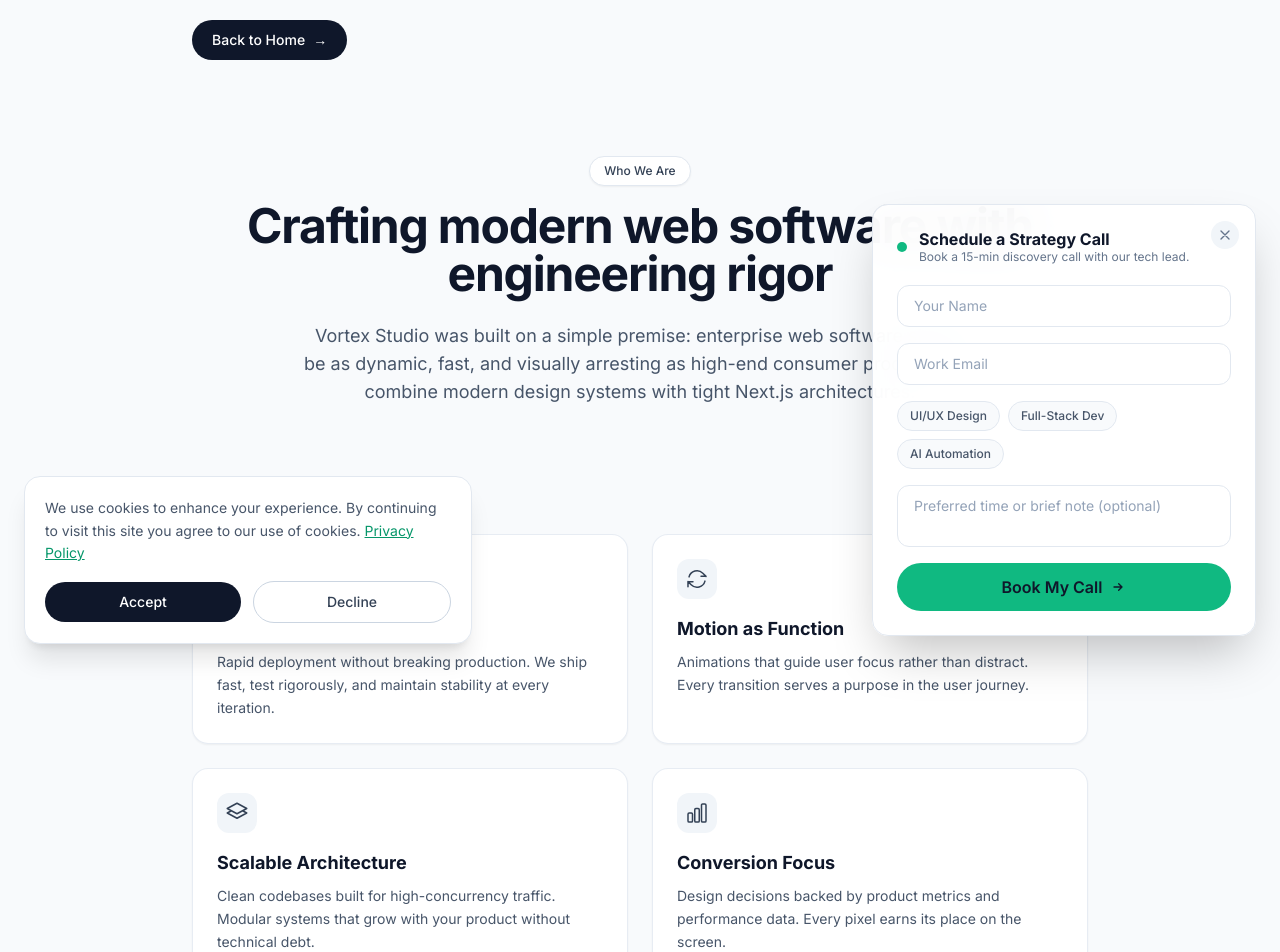
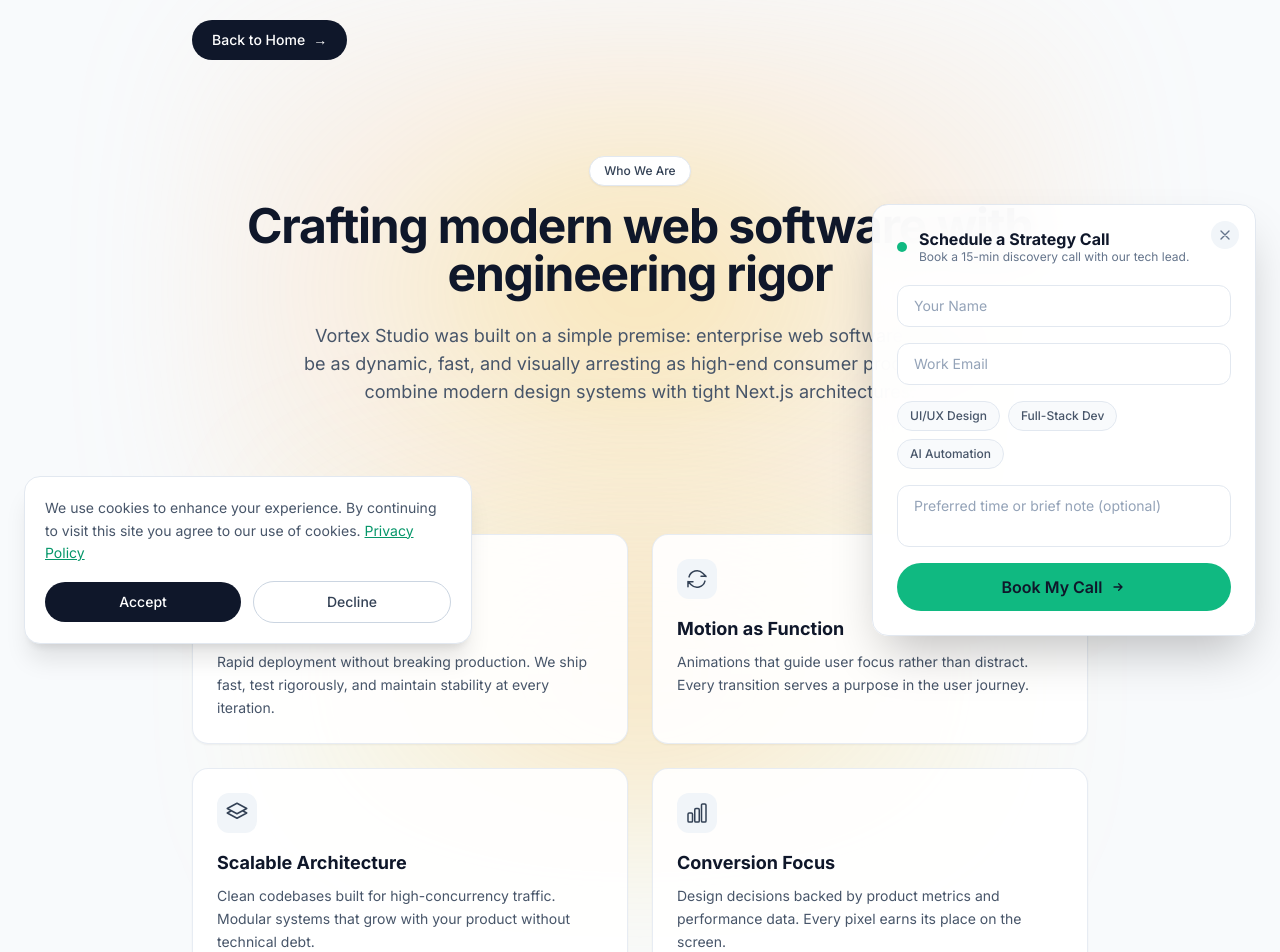
Before and after one commit to 4kmoviepointoo-bot/Vortex-studio.com, a Next.js app: page /about in a window 1280 px wide. Shown: the part 140-1092 px from the top of the page. Built offline with nearby package versions, Linux system fonts and the light colour scheme.

Commit message:
Fix about page glow visibility: use radial-gradient with higher opacity and blur-3xl

```diff
--- a/app/about/page.tsx
+++ b/app/about/page.tsx
@@ -55,15 +55,14 @@ const techStack = [
 
 export default function AboutPage() {
   return (
-    <div className="relative overflow-hidden bg-slate-50 min-h-screen px-4 pt-24 pb-16">
-      {/* Centered Warm Amber Radial Glow */}
+    <div className="relative overflow-hidden bg-slate-50 min-h-screen px-4 pt-24 pb-16 z-0">
+      {/* High-Visibility Warm Amber Radial Glow */}
       <div
-        className="absolute top-1/3 left-1/2 -translate-x-1/2 -translate-y-1/2 w-[850px] h-[550px] bg-amber-500/20 rounded-full blur-[140px] pointer-events-none -z-10"
+        className="absolute top-1/4 left-1/2 -translate-x-1/2 -translate-y-1/2 w-[900px] h-[600px] bg-[radial-gradient(ellipse_at_center,_var(--tw-gradient-stops))] from-amber-400/35 via-orange-300/15 to-transparent blur-3xl pointer-events-none -z-10"
         aria-hidden="true"
       />
-      {/* Secondary Subtle Orange Tint for Depth */}
       <div
-        className="absolute bottom-1/4 left-1/2 -translate-x-1/2 w-[600px] h-[400px] bg-orange-400/10 rounded-full blur-[120px] pointer-events-none -z-10"
+        className="absolute bottom-1/3 left-1/2 -translate-x-1/2 w-[750px] h-[450px] bg-[radial-gradient(ellipse_at_center,_var(--tw-gradient-stops))] from-amber-500/25 via-yellow-400/10 to-transparent blur-3xl pointer-events-none -z-10"
         aria-hidden="true"
       />
       <div className="max-w-4xl mx-auto relative z-10">
```
